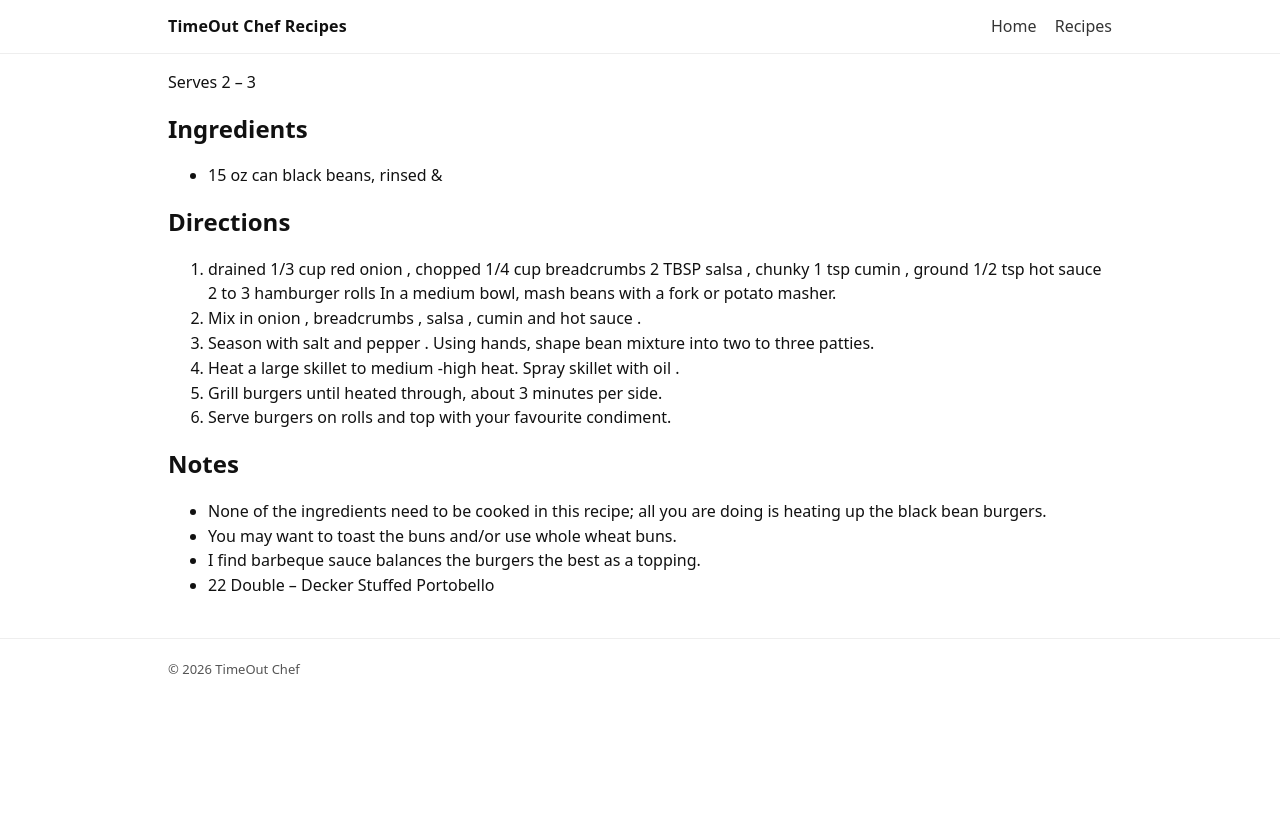
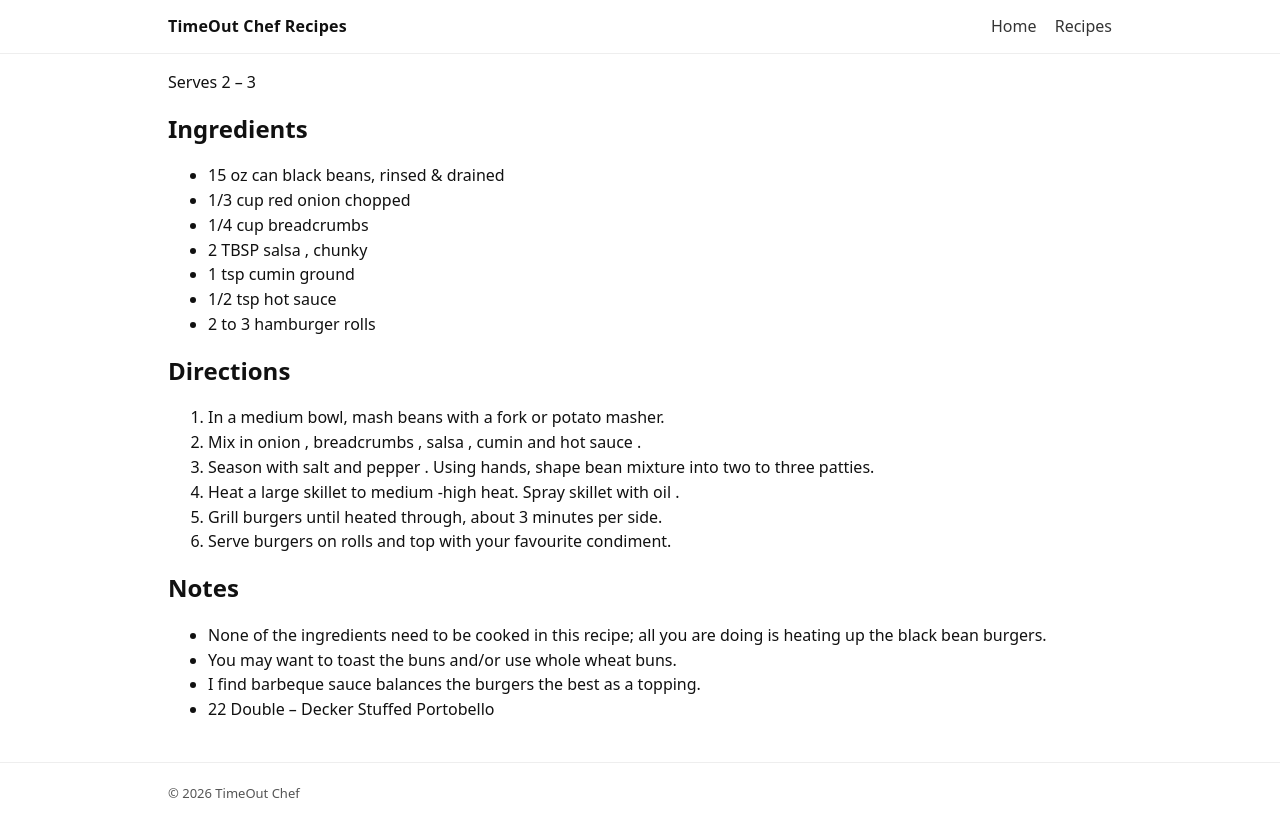
Before and after one commit to scottschrum79-design/timeoutchef.com, a Jekyll site: the page built from _recipes/black-bean-burgers.md, in a window 1280 px wide. Shown: the top 837 px of the page. Built offline with Jekyll 4.4.1, drawn with Linux system fonts in a browser that asks for light colours.

```diff
--- a/_recipes/black-bean-burgers.md
+++ b/_recipes/black-bean-burgers.md
@@ -7,11 +7,17 @@ title: "Black Bean Burgers"
 
 ## Ingredients
 
-- 15 oz can black beans, rinsed &
+- 15 oz can black beans, rinsed & drained
+- 1/3 cup red onion chopped
+- 1/4 cup breadcrumbs
+- 2 TBSP salsa , chunky
+- 1 tsp cumin ground
+- 1/2 tsp hot sauce
+- 2 to 3 hamburger rolls
 
 ## Directions
 
-1. drained 1/3 cup red onion , chopped 1/4 cup breadcrumbs 2 TBSP salsa , chunky 1 tsp cumin , ground 1/2 tsp hot sauce 2 to 3 hamburger rolls In a medium bowl, mash beans with a fork or potato masher.
+1. In a medium bowl, mash beans with a fork or potato masher.
 2. Mix in onion , breadcrumbs , salsa , cumin and hot sauce .
 3. Season with salt and pepper . Using hands, shape bean mixture into two to three patties.
 4. Heat a large skillet to medium -high heat. Spray skillet with oil .
```
